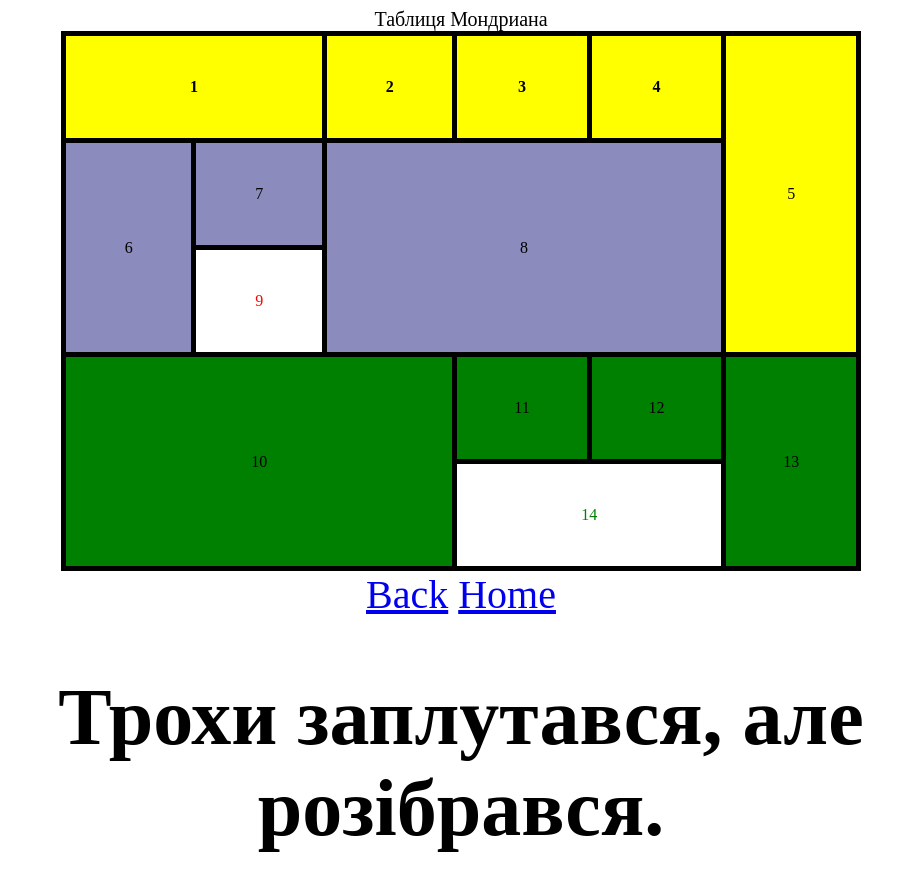
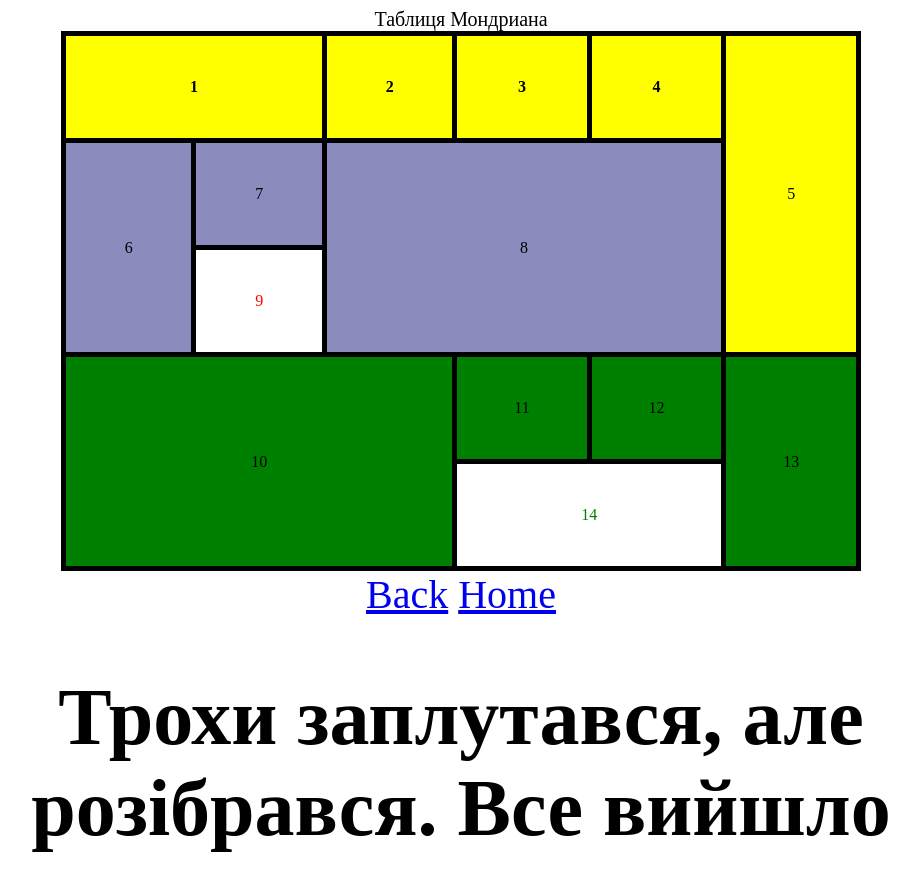
Before and after one commit to OleksandrTemitskyi/Hw-Hillel, a plain HTML site: page hw2/table.html in a window 1280 px wide. Shown: the whole page, without its empty margins (179-1098 px from the left). Drawn offline with Linux system fonts and the light colour scheme.

Commit message:
added paragraph in the file html and in the table

```diff
--- a/hw2/table.html
+++ b/hw2/table.html
@@ -53,7 +53,7 @@
         <a href="first-page/main.html">Back</a>
         <a href="../index.html">Home</a>
         <div>
-          <h1>Трохи заплутався, але розібрався.</h1>
+          <h1>Трохи заплутався, але розібрався. Все вийшло</h1>
         </div>
       </div>
     </div>
```
Also changed, not shown: hw2/index.html (+1 -0 lines).
